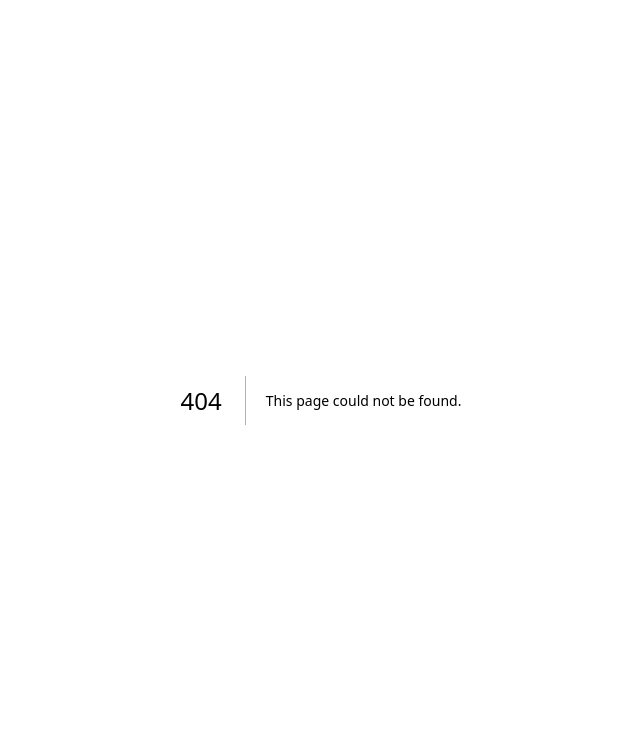
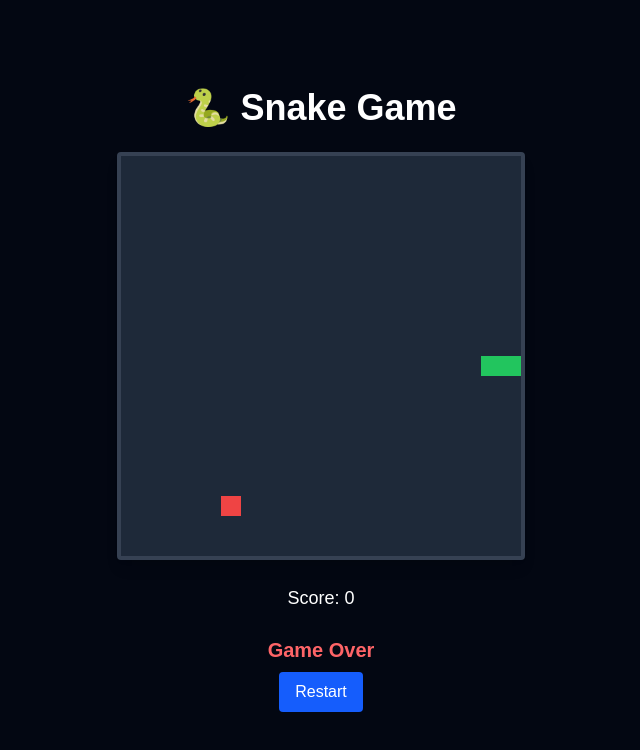
Before and after one commit to atono-io/github-test, a Next.js app in the folder test-app/: page /snakeGame in a window 1280 px wide. Before the commit this address had no page. Shown: the top 750 px of the page, without its empty margins (319-959 px from the left). Built offline with nearby package versions, Linux system fonts and the light colour scheme.

Commit message:
Implementing snake game

```diff
--- /dev/null
+++ b/test-app/app/snakeGame/page.tsx
@@ -0,0 +1,147 @@
+'use client';
+
+import { useEffect, useRef, useState } from 'react';
+
+const CANVAS_SIZE = 400;
+const SCALE = 20;
+const INITIAL_SNAKE = [
+  { x: 8, y: 10 },
+  { x: 7, y: 10 },
+];
+const INITIAL_DIRECTION = { x: 1, y: 0 };
+
+export default function SnakeGame() {
+  const canvasRef = useRef<HTMLCanvasElement | null>(null);
+  const [snake, setSnake] = useState(INITIAL_SNAKE);
+  const [direction, setDirection] = useState(INITIAL_DIRECTION);
+  const [food, setFood] = useState(generateFood(INITIAL_SNAKE));
+  const [gameOver, setGameOver] = useState(false);
+  const [score, setScore] = useState(0);
+
+  useEffect(() => {
+    const context = canvasRef.current?.getContext('2d');
+    if (!context) return;
+
+    const interval = setInterval(() => {
+      setSnake((prev) => {
+        const newHead = {
+          x: prev[0].x + direction.x,
+          y: prev[0].y + direction.y,
+        };
+
+        if (checkCollision(newHead, prev)) {
+          setGameOver(true);
+          clearInterval(interval);
+          return prev;
+        }
+
+        const newSnake = [newHead, ...prev];
+        if (newHead.x === food.x && newHead.y === food.y) {
+          setScore((s) => s + 1);
+          setFood(generateFood(newSnake));
+          return newSnake;
+        }
+
+        newSnake.pop();
+        return newSnake;
+      });
+    }, 150);
+
+    return () => clearInterval(interval);
+  }, [direction, food]);
+
+  useEffect(() => {
+    const handleKeyDown = (e: KeyboardEvent) => {
+      switch (e.key) {
+        case 'ArrowUp':
+          if (direction.y === 0) setDirection({ x: 0, y: -1 });
+          break;
+        case 'ArrowDown':
+          if (direction.y === 0) setDirection({ x: 0, y: 1 });
+          break;
+        case 'ArrowLeft':
+          if (direction.x === 0) setDirection({ x: -1, y: 0 });
+          break;
+        case 'ArrowRight':
+          if (direction.x === 0) setDirection({ x: 1, y: 0 });
+          break;
+      }
+    };
+
+    window.addEventListener('keydown', handleKeyDown);
+    return () => window.removeEventListener('keydown', handleKeyDown);
+  }, [direction]);
+
+  useEffect(() => {
+    const context = canvasRef.current?.getContext('2d');
+    if (!context) return;
+
+    context.clearRect(0, 0, CANVAS_SIZE, CANVAS_SIZE);
+
+    // Draw food
+    context.fillStyle = '#ef4444'; // red
+    context.fillRect(food.x * SCALE, food.y * SCALE, SCALE, SCALE);
+
+    // Draw snake
+    context.fillStyle = '#22c55e'; // green
+    for (let segment of snake) {
+      context.fillRect(segment.x * SCALE, segment.y * SCALE, SCALE, SCALE);
+    }
+  }, [snake, food]);
+
+  const resetGame = () => {
+    setSnake(INITIAL_SNAKE);
+    setDirection(INITIAL_DIRECTION);
+    setFood(generateFood(INITIAL_SNAKE));
+    setGameOver(false);
+    setScore(0);
+  };
+
+  return (
+    <div className="flex flex-col items-center justify-center min-h-screen bg-gray-950 text-white gap-6 p-4">
+      <h1 className="text-4xl font-bold">🐍 Snake Game</h1>
+      <canvas
+        ref={canvasRef}
+        width={CANVAS_SIZE}
+        height={CANVAS_SIZE}
+        className="bg-gray-800 border-4 border-gray-700 rounded shadow-lg"
+      />
+      <p className="text-lg">Score: {score}</p>
+      {gameOver && (
+        <div className="flex flex-col items-center gap-2">
+          <p className="text-red-400 font-semibold text-xl">Game Over</p>
+          <button
+            onClick={resetGame}
+            className="bg-blue-600 px-4 py-2 rounded hover:bg-blue-500 transition"
+          >
+            Restart
+          </button>
+        </div>
+      )}
+    </div>
+  );
+}
+
+// Utilities
+function generateFood(snake: { x: number; y: number }[]) {
+  let newFood;
+  do {
+    newFood = {
+      x: Math.floor(Math.random() * (CANVAS_SIZE / SCALE)),
+      y: Math.floor(Math.random() * (CANVAS_SIZE / SCALE)),
+    };
+  } while (snake.some((seg) => seg.x === newFood.x && seg.y === newFood.y));
+  return newFood;
+}
+
+function checkCollision(head: { x: number; y: number }, snake: { x: number; y: number }[]) {
+  if (
+    head.x < 0 ||
+    head.x >= CANVAS_SIZE / SCALE ||
+    head.y < 0 ||
+    head.y >= CANVAS_SIZE / SCALE
+  ) {
+    return true;
+  }
+  return snake.some((seg) => seg.x === head.x && seg.y === head.y);
+}
```
Also changed, not shown: test-app/package.json (+8 -6 lines), 1 other file (tests, documents, lock files or other folders).
